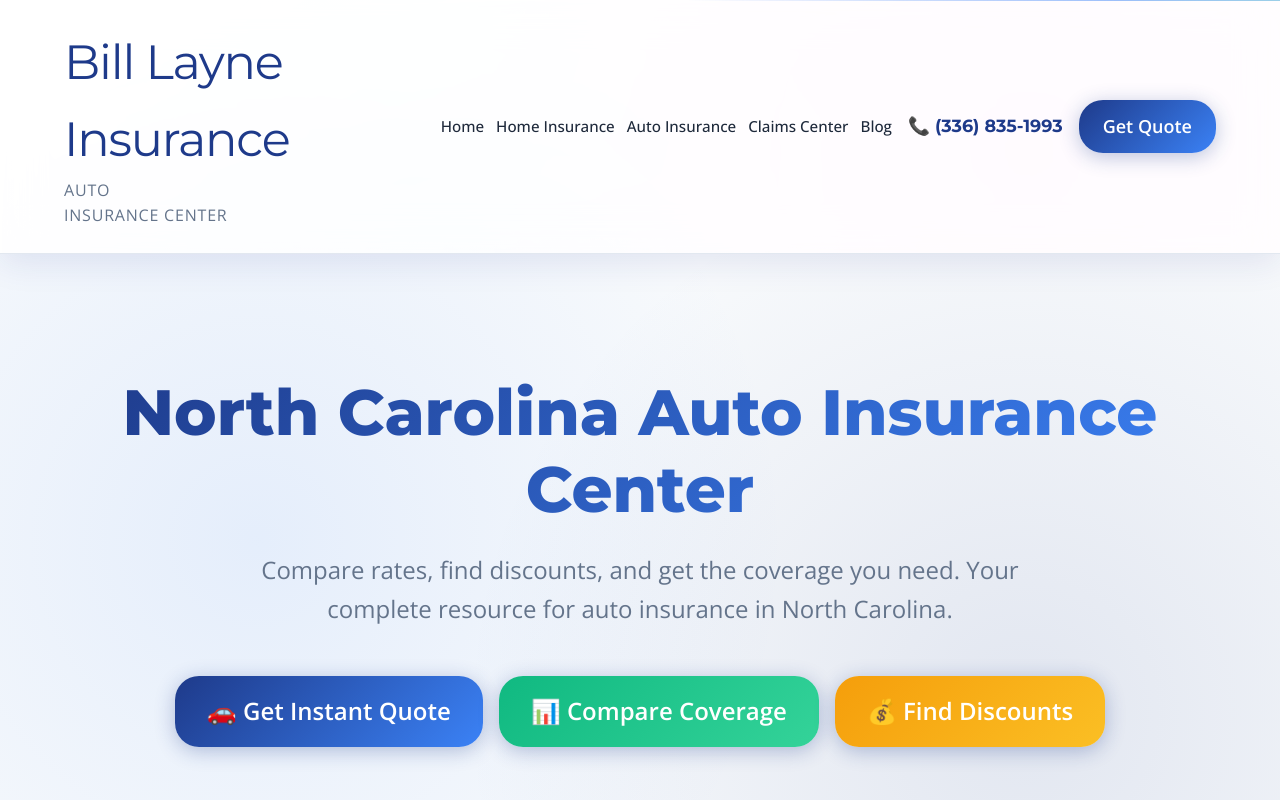
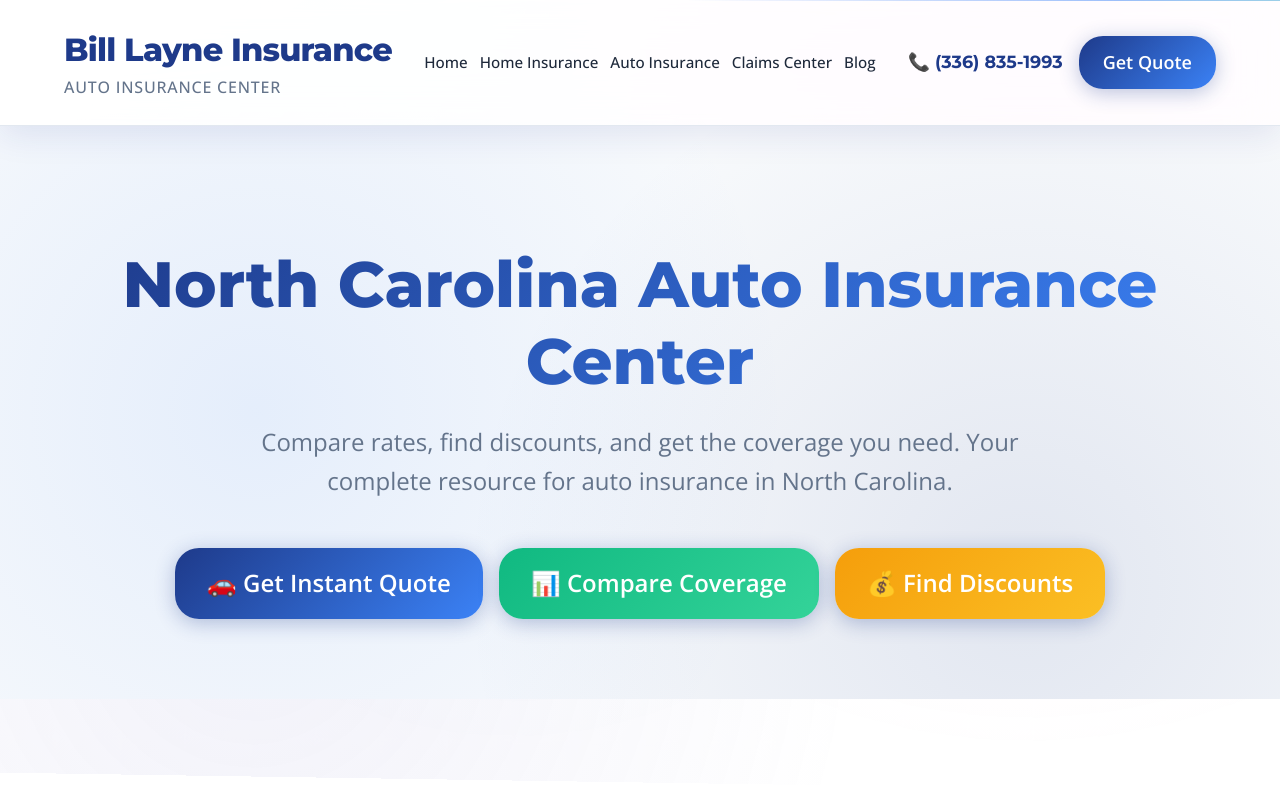
Before and after one commit to BillLayne/Auto-Insurance-Center, a plain HTML site: page index.html in a window 1280 px wide. Shown: the top 800 px of the page. Drawn offline with nearby package versions, Linux system fonts and the light colour scheme.

Commit message:
Revert Auto Insurance header to original styling
- Removed flex column div wrapper
- Restored original h2 and span structure
- Kept 'Auto Insurance Center' as single line
- Maintains the page's unique design while keeping consistent navigation

```diff
--- a/index.html
+++ b/index.html
@@ -1353,11 +1353,9 @@
         <div class="container">
             <div class="navbar-content">
                 <div class="navbar-brand">
-                    <a href="https://NCautoandhome.com" style="text-decoration: none;">
-                        <div style="display: flex; flex-direction: column;">
-                            <h2 style="font-size: var(--font-size-2xl); font-weight: var(--font-weight-bold); color: var(--color-primary); margin: 0;">Bill Layne Insurance</h2>
-                            <span style="font-size: var(--font-size-sm); color: var(--color-text-secondary); font-weight: var(--font-weight-medium);">Auto<br>Insurance Center</span>
-                        </div>
+                    <a href="https://NCautoandhome.com" style="text-decoration: none; color: inherit;">
+                        <h2>Bill Layne Insurance</h2>
+                        <span>Auto Insurance Center</span>
                     </a>
                 </div>
                 <nav class="navbar-menu">
```
